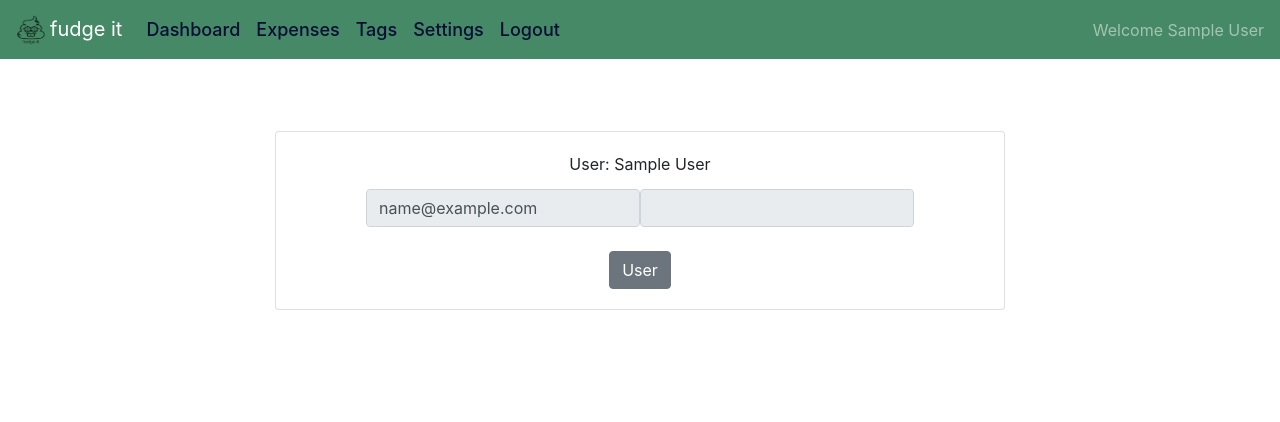
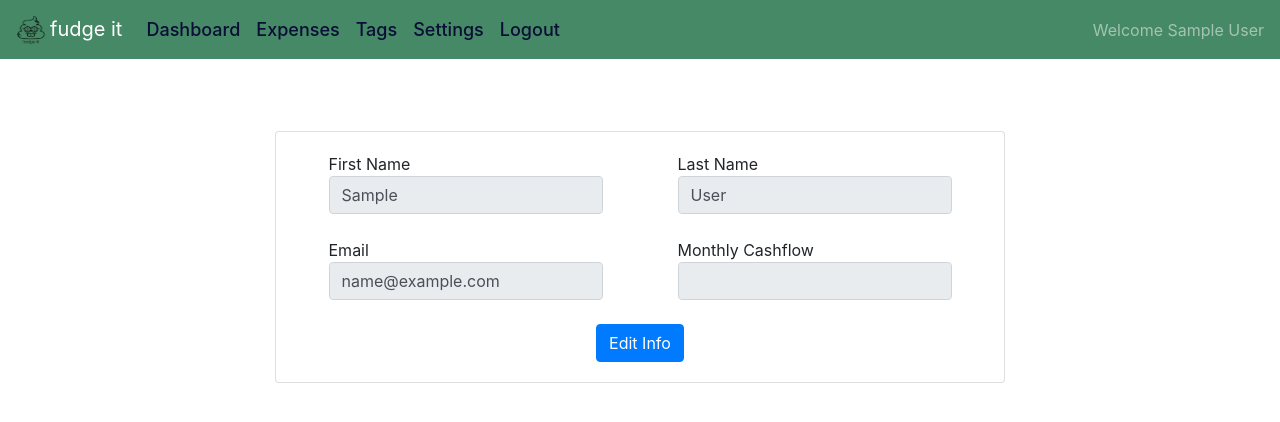
Before and after one commit to Patchrik/FudgeIt-React, a React (Create React App) app in the folder Fudge-It/client/: page /settings in a window 1280 px wide. Shown: the top 422 px of the page. Built offline with nearby package versions, Linux system fonts and the light colour scheme; no server answers; sample sign-in values are in the browser's storage.

Commit message:
styled the user manager, need to work on functionality now.

```diff
--- a/Fudge-It/client/src/pages/UserManager.js
+++ b/Fudge-It/client/src/pages/UserManager.js
@@ -6,47 +6,107 @@ import {
   CardSubtitle,
   CardText,
   CardTitle,
+  Col,
   Form,
   FormGroup,
   Input,
   Label,
+  Row,
 } from "reactstrap";
 import { UserProfileContext } from "../providers/UserProfileProvider";
 
 const UserManager = () => {
   const { getToken, getCurrentUser } = useContext(UserProfileContext);
   const [user, setUser] = useState({});
+  const [editing, setEditing] = useState(true);
 
   useEffect(() => {
     const activeUser = getCurrentUser();
     setUser(activeUser);
   }, []);
 
+  const toggleEditState = () => {
+    setEditing(!editing);
+  };
+
+  const labelStyle = { "font-size": "medium", "text-align": "left" };
+  console.log(user);
   return (
     <div className="container mt-5">
       <div className="row justify-content-center">
         <div className="col-xs-12 col-sm-8 col-md-6 col-lg-8">
           <div className="my-4">
-            <Card>
+            <Card className="text-center">
               <CardBody>
-                <CardTitle>
-                  User: {user.firstName + " " + user.lastName}
-                </CardTitle>
                 <CardText>
                   <Form>
+                    <Row className="justify-content-center" form>
+                      <Col>
                         <FormGroup>
-                      <Label for="exampleEmail">
+                          <Label
+                            style={labelStyle}
+                            className="mx-2"
+                            for="exampleFirstName"
+                          >
+                            First Name
                             <Input
-                          disabled={true}
+                              disabled={editing}
+                              type="text"
+                              name="firstName"
+                              id="exampleFirstName"
+                              value={user.firstName}
+                            />
+                          </Label>
+                        </FormGroup>
+                      </Col>
+                      <Col>
+                        <FormGroup>
+                          <Label
+                            style={labelStyle}
+                            className="mx-2"
+                            for="exampleCashflow"
+                          >
+                            Last Name
+                            <Input
+                              disabled={editing}
+                              type="text"
+                              name="lastName"
+                              id="exampleLastName"
+                              value={user.lastName}
+                            />
+                          </Label>
+                        </FormGroup>
+                      </Col>
+                    </Row>
+                    <Row form>
+                      <Col>
+                        <FormGroup>
+                          <Label
+                            style={labelStyle}
+                            className="mx-2"
+                            for="exampleEmail"
+                          >
+                            Email
+                            <Input
+                              disabled={editing}
                               type="email"
                               name="email"
                               id="exampleEmail"
                               value={user.email}
                             />
                           </Label>
-                      <Label for="exampleCashflow">
+                        </FormGroup>
+                      </Col>
+                      <Col>
+                        <FormGroup>
+                          <Label
+                            style={labelStyle}
+                            className="mx-2"
+                            for="exampleCashflow"
+                          >
+                            Monthly Cashflow
                             <Input
-                          disabled={true}
+                              disabled={editing}
                               type="number"
                               name="cashflow"
                               id="exampleCashflow"
@@ -54,8 +114,40 @@ const UserManager = () => {
                             />
                           </Label>
                         </FormGroup>
-                    <Button onClick={(e) => console.log(user)}>User</Button>
+                      </Col>
+                    </Row>
                   </Form>
+                  {editing ? (
+                    <Button
+                      color="primary"
+                      onClick={(e) => {
+                        toggleEditState();
+                      }}
+                    >
+                      Edit Info
+                    </Button>
+                  ) : (
+                    <div>
+                      <Button
+                        color="success"
+                        className="mx-1"
+                        onClick={(e) => {
+                          toggleEditState();
+                        }}
+                      >
+                        Save Edit
+                      </Button>
+                      <Button
+                        color="danger"
+                        className="mx-1"
+                        onClick={(e) => {
+                          toggleEditState();
+                        }}
+                      >
+                        Cancel Edit
+                      </Button>
+                    </div>
+                  )}
                 </CardText>
               </CardBody>
             </Card>
```
Lines whose indentation alone changed are shown as unchanged.
